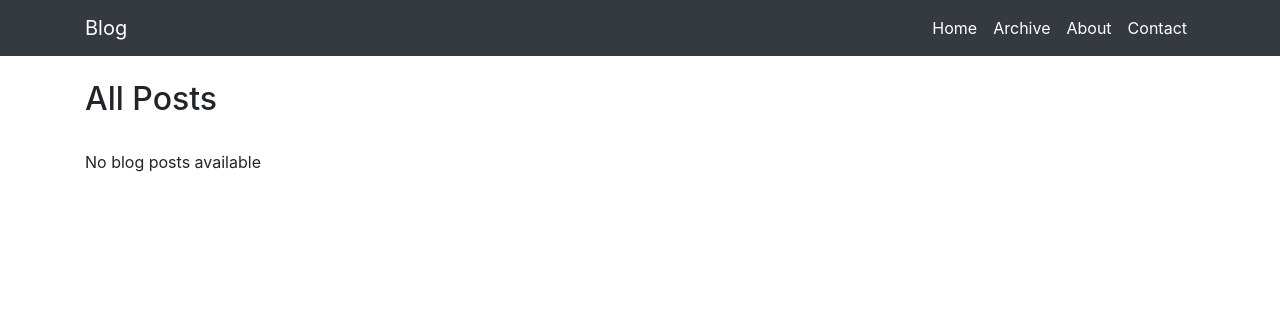
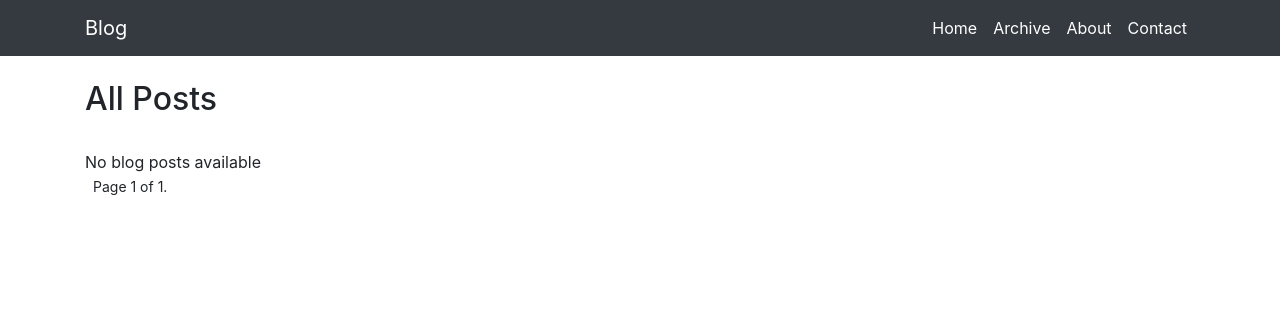
Before and after one commit to dheerajreal/DjangoSimpleBlog, a Django app: page /archive/ in a window 1280 px wide. Shown: the top 316 px of the page. Run offline with Django 3.2, Linux system fonts and the light colour scheme; data that the repository does not hold is empty; some libraries are stand-ins or nearby versions.

Commit message:
added pagination to archive

```diff
--- a/mysite/blog/templates/blog/archive.html
+++ b/mysite/blog/templates/blog/archive.html
@@ -4,6 +4,6 @@
 <br> {% for blog in blogs %}
 <p>{{forloop.counter}}. <a href="{% url 'detail' blog.id blog.slug %}">{{blog.title}}</a> created on {{blog.date_created}}</p>
 {% empty %} No blog posts available
-<br> {% endfor %}
+<br> {% endfor %} {% include "blog/components/pagination.html"%}
 <br> {% endblock %}
 <br>
--- /dev/null
+++ b/mysite/blog/templates/blog/components/pagination.html
@@ -0,0 +1,32 @@
+{% if blogs.has_other_pages %}
+<ul class="pagination">
+    {% if blogs.has_previous %}
+    <li class="btn-sm"><a href="?page={{ blogs.previous_page_number }}">&laquo;</a></li>
+    {% else %}
+    <li class="disabled btn-sm"><span>&laquo;</span></li>
+    {% endif %} {% for i in blogs.paginator.page_range %} {% if blogs.number == i %}
+    <li class="active btn-sm"><span>{{ i }} <span class="sr-only">(current)</span></span>
+    </li>
+    {% else %}
+    <li class="btn-sm"><a href="?page={{ i }}">{{ i }}</a></li>
+    {% endif %} {% endfor %} {% if blogs.has_next %}
+    <li class="btn-sm"><a href="?page={{ blogs.next_page_number }}">&raquo;</a></li>
+    {% else %}
+    <li class="disabled btn-sm"><span>&raquo;</span></li>
+    {% endif %}
+</ul>
+{% endif %}
+<div class="pagination ">
+    <span class="step-links">
+            {% if blogs.has_previous %}
+                <a class="btn-sm" href="?page=1">&laquo; first </a>
+                <a class="btn-sm" href="?page={{ blogs.previous_page_number }}">previous</a>
+            {% endif %}
+
+            <span class="btn-sm">
+                Page {{ blogs.number }} of {{ blogs.paginator.num_pages }}.
+            </span> {% if blogs.has_next %}
+    <a class="btn-sm" href="?page={{ blogs.next_page_number }}">next</a>
+    <a class="btn-sm" href="?page={{ blogs.paginator.num_pages }}">last &raquo;</a> {% endif %}
+    </span>
+</div>
--- a/mysite/blog/templates/blog/contact.html
+++ b/mysite/blog/templates/blog/contact.html
@@ -10,6 +10,9 @@
 </form>
 <br> {% endif %} {% if message %}
 <div class="jumbotron bg-white"></div>
-<h3 class="jumbotron bg-white text-success">{{ message }}</h3>
+<h3>
+    <span class=" text-success">{{ message }}</span>
+    <a href="{% url 'index' %}">Goto homepage</a>
+</h3>
 <div class="jumbotron bg-white"></div>
 {% endif %} {% endblock %}
--- a/mysite/blog/views.py
+++ b/mysite/blog/views.py
@@ -1,4 +1,5 @@
-from django.shortcuts import render ,get_object_or_404
+from django.shortcuts import render, get_object_or_404
+from django.core.paginator import Paginator, EmptyPage, PageNotAnInteger
 # from django.http import HttpResponse
 from .models import BlogPost
 from .forms import ContactForm
@@ -13,22 +14,33 @@ def index(request):
     return render(request, "blog/home.html", context)
 
 
-def detail(request, number,slug=None):
+def detail(request, number, slug=None):
     # the slug isn't used for lookup
     # slugfield is only for SEO-friendly URLs
-    blog = get_object_or_404(BlogPost,pk=number)
-    context={
-        "blog":blog
+    blog = get_object_or_404(BlogPost, pk=number)
+    context = {
+        "blog": blog
     }
-    return render(request, "blog/detail.html",context)
+    return render(request, "blog/detail.html", context)
 
 
 def archive(request):
     blogs = BlogPost.objects.order_by('-date_created')
+    # pagination
+    page_no = request.GET.get('page', 1)
+    per_page = 10
+    blog_page = Paginator(blogs, per_page)
+    try:
+        blogs = blog_page.page(page_no)
+    except PageNotAnInteger:
+        blogs = blog_page.page(1)
+    except EmptyPage:
+        blogs = blog_page.page(blog_page.num_pages)
+
     context = {
         "blogs": blogs,
     }
-    return render(request, "blog/archive.html",context)
+    return render(request, "blog/archive.html", context)
 
 
 def contact(request):
```
